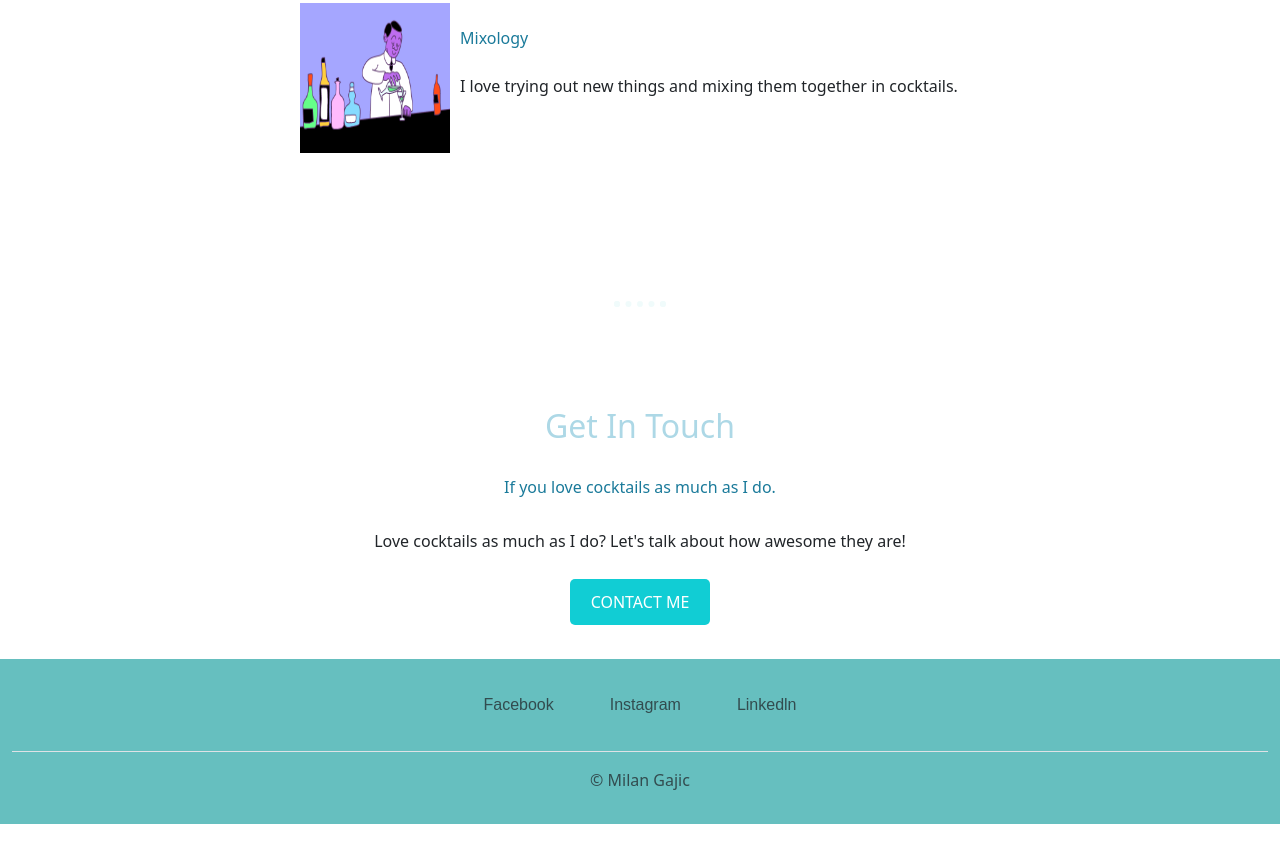
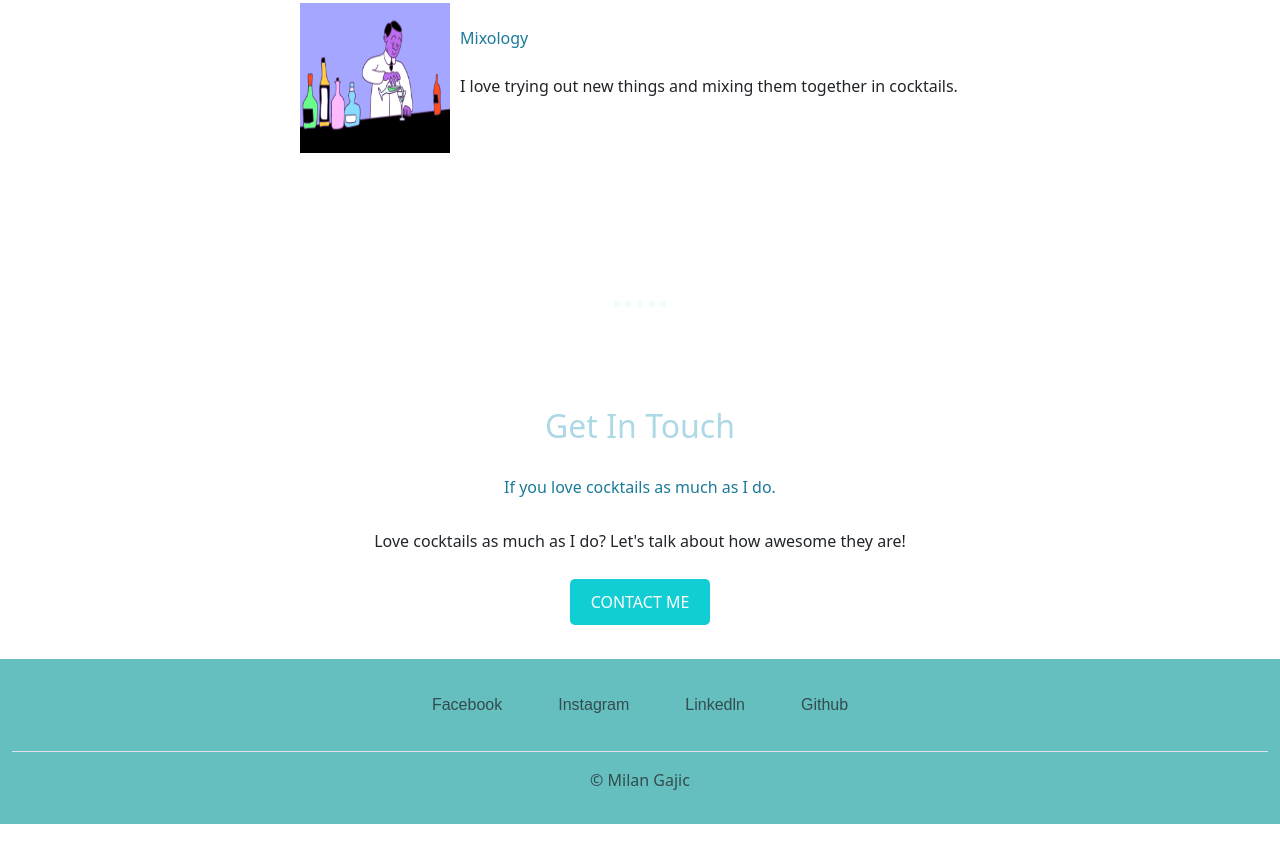
Before and after one commit to mgajic95/Personal-website, a plain HTML site: page index.html in a window 1280 px wide. Shown: the part 1587-2435 px from the top of the page. Drawn offline with nearby package versions, Linux system fonts and the light colour scheme.

Commit message:
added git link

```diff
--- a/index.html
+++ b/index.html
@@ -87,6 +87,7 @@
             <li class="nav-item"><a href="https://www.facebook.com/milan.gajic1?mibextid=LQQJ4d" class="nav-link px-2 text-body-secondary">Facebook</a></li>
             <li class="nav-item"><a href="https://instagram.com/m.gajic?igshid=NzZlODBkYWE4Ng%3D%3D&utm_source=qr" class="nav-link px-2 text-body-secondary">Instagram</a></li>
             <li class="nav-item"><a href="https://www.linkedin.com/in/milan-gaji%C4%87-4126a5268/" class="nav-link px-2 text-body-secondary">Linkedln</a></li>
+            <li class="nav-item"><a href="https://github.com/mgajic95" class="nav-link px-2 text-body-secondary">Github</a></li>
 
           </ul>
           <p class="text-center text-body-secondary">© Milan Gajic</p>
```
